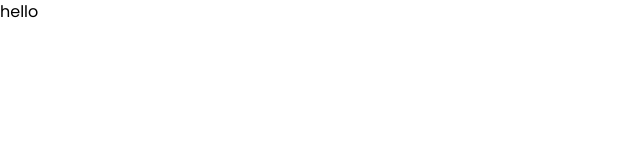
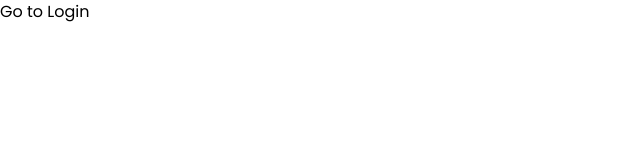
Before and after one commit to uunchaicrypto/pqmessenger, a React (Create React App) app in the folder frontend/: page / in a window 1280 px wide. Shown: the top 160 px of the page, without its empty margins (0-640 px from the left). Built offline with nearby package versions, Linux system fonts and the light colour scheme.

Commit message:
chore :just add router to go to login page  , temporary fix

```diff
--- a/frontend/src/App.js
+++ b/frontend/src/App.js
@@ -1,10 +1,20 @@
 import React from "react";
+import { useNavigate } from "react-router-dom";
+
 function App() {
+  const navigate = useNavigate();
+
+  const handleLoginClick = () => {
+    navigate('/login');
+  };
 
   return (
     <>
       <div>
-        hello
+
+        <button onClick={handleLoginClick}>
+          Go to Login
+        </button>
       </div>
     </>
   );
```
